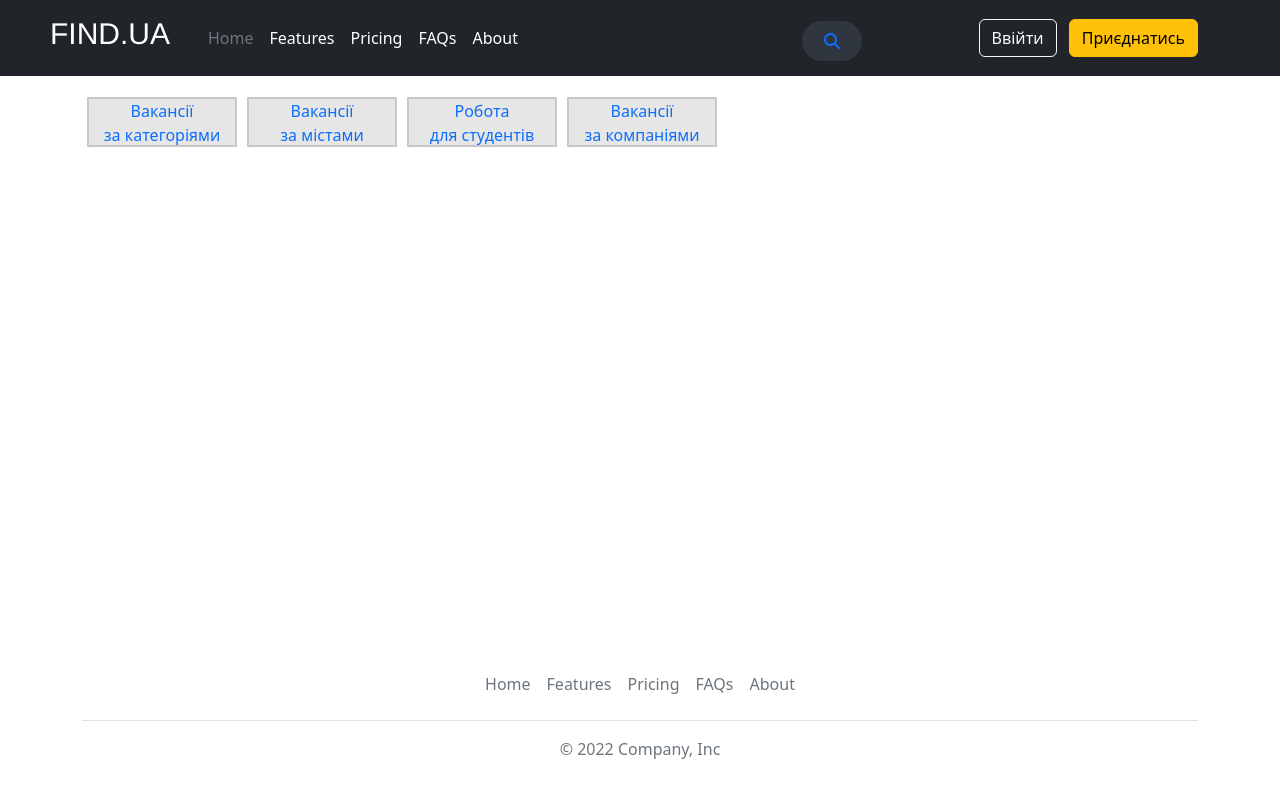
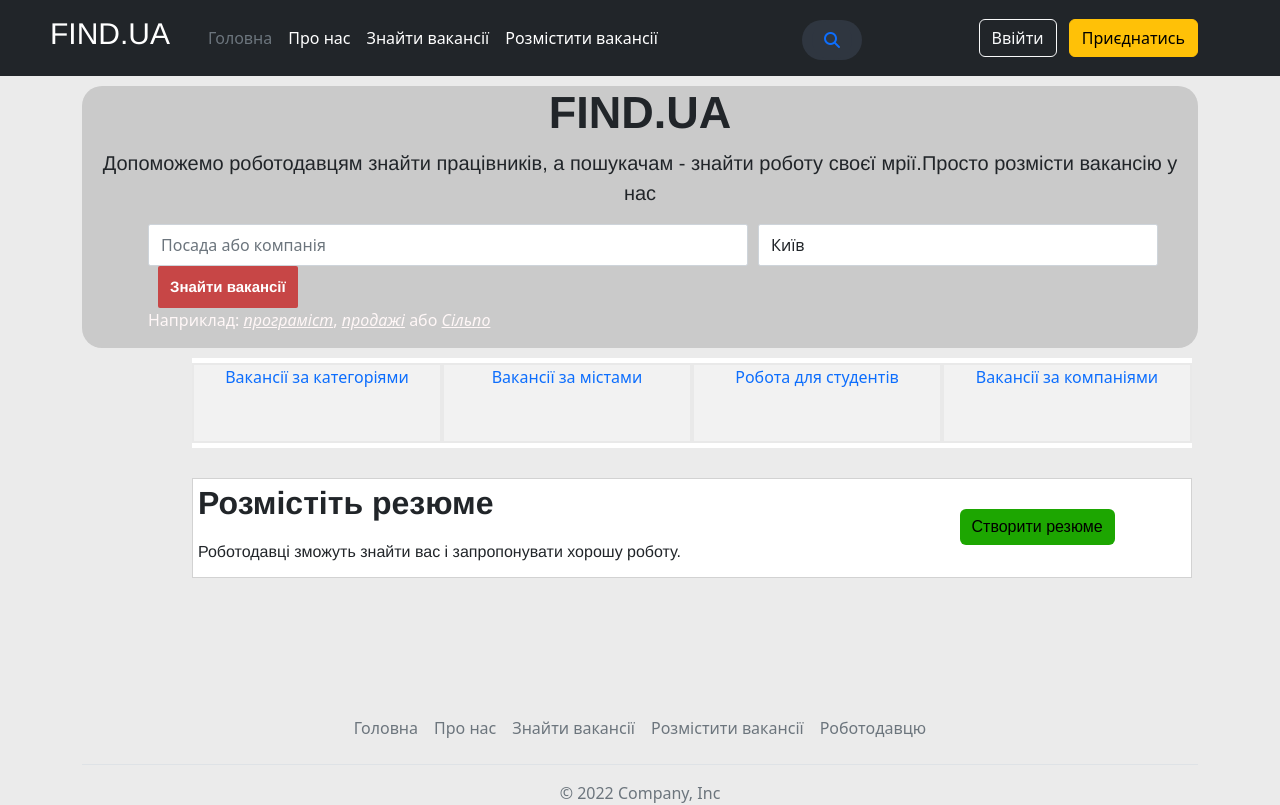
Before and after one commit to Dimaaap/site-for-find-work-django, a Django app: template worksite/main_page/templates/main_page/main_page.html in a window 1280 px wide. Before the commit the page ends 759 px from the top, so only its background shows below. Run offline with Django 3.2, Linux system fonts and the light colour scheme; the template is opened without the code that fills it, so the values that code supplies are empty; some libraries are stand-ins or nearby versions.

Commit message:
Оформив дизайн головної сторінки,зробив міграції,створив суперкористувача.Почав роботу над системою реєстрації користувачів

```diff
--- a/worksite/main_page/static/main_page/css/main_page.css
+++ b/worksite/main_page/static/main_page/css/main_page.css
@@ -11,13 +11,14 @@ body {
     margin: 0;
     padding: 0;
     height: 100%;
+    background-color: #EBEBEB;
 }
 
 
 /* SEARCH-BOX */
 .search-box {
     position: absolute; /* Задання контейнеру із полем для пошуку плаваючу позицію */
-    top: 0.1%;
+    top: 0%;
     left: 65%;
     transform: translate(-50%,50%);
     background: #2f3640;
@@ -58,6 +59,7 @@ body {
     background: white;
 }
 
+/* INPUT FIELD FORM */
 .search-txt {
     border: none;
     background: none;
@@ -73,6 +75,7 @@ body {
 }
 
 
+/* FOOTER */
 .wrapper {
     height: 100%
 }
@@ -88,22 +91,128 @@ body {
     margin-top: -80px;
 }
 
+/* MAIN CONTENT */
+main {
+    max-width: 1500px;
+    background-color: #CACACA;
+    min-height: 220px;
+    margin-top: 0px;
+    margin-top: 10px;
+    border: none;
+    border-radius: 20px;
+}
+
+main h1 {
+    text-align: center;
+    font-family: Helvetica;
+    font-weight: bold;
+    font-size: 45px;
+}
+
+.lead {
+    font-family: Helvetica;
+    font-size: 20px;
+    text-align: center;
+}
+
+/* INPUT FIELD FOR VACANCY SEARCH */
+#search {
+    width: 600px;
+    border-radius: 2px;
+    height: 42px;
+}
+#city-search {
+    margin-left: 10px;
+    height: 42px;
+    width: 400px;
+    border-radius: 2px;
+}
+
+/* SEARCH BUTTON FOR VACANCY */
+#sm-but {
+    max-width: 140px;
+    height: 42px;
+    margin-left: 10px;
+    font-size: 15px;
+    font-family: Helvetica;
+    border-radius: 2px;
+    background-color: #C74646;
+    border: none;
+    font-weight: bold;
+}
+
+.form-group {
+    margin-left: 50px;
+}
+
+/* EXAMPLE TEXT UNDER INPUT FIELD */
+#example {
+    color: #FFF7F7;
+    font-size: 16px;
+}
+
+#example em {
+    text-decoration: underline;
+}
+
+.input-holder {
+    float: left;
+}
+
+/* VACANCY CATEGORY LIST */
 .list-inline {
     margin-top: 10px;
+    display: flex;
+    align-items: center
+    min-height: 120px;
+    background-color: white;
+    max-width: 1000px;
+    margin-left: 110px;
 }
 
 .list-inline li {
+    vertical-align: middle;
     text-decoration: none;
-    background: #E6E6E6;
+    background: #F2F2F2;
     margin: 5px;
-    width: 150px;
+    width: 250px;
     text-align: center;
-    height: 50px;
+    height: 80px;
     float: left;
-    border: 2px solid #C7C7C7;
+    border: 2px solid #E9E9E9;
+    margin-left: 0px;
+    margin-right: 0px;
 }
 
 .list-inline a {
     text-decoration: none;
-    margin-top: 0px;
+    line-height: 0px;
 }
+
+/* CARD REZUME */
+.card{
+    height: 100px;
+    max-width: 1000px;
+    margin-top: 30px;
+    margin-left: 110px;
+    border-radius: 0px;
+    display: grid;
+}
+
+h2 {
+    font-family: Helvetica;
+    font-weight: bold;
+    padding: 5px;
+}
+
+.text-default {
+    padding: 5px;
+    font-family: Helvetica;
+}
+
+.col-sm-4 a{
+    background: #1DA601;
+    border: none;
+    margin-top: 30px;
+    font-family: sans-serif;
+}
--- a/worksite/main_page/templates/main_page/base.html
+++ b/worksite/main_page/templates/main_page/base.html
@@ -24,11 +24,10 @@
                 </a>
                   <h1 class="company-title">FIND.UA</h1>
                 <ul class="nav col-12 col-lg-auto me-lg-auto mb-2 justify-content-center mb-md-0">
-                  <li><a href="#" class="nav-link px-2 text-secondary">Home</a></li>
-                  <li><a href="#" class="nav-link px-2 text-white">Features</a></li>
-                  <li><a href="#" class="nav-link px-2 text-white">Pricing</a></li>
-                  <li><a href="#" class="nav-link px-2 text-white">FAQs</a></li>
-                  <li><a href="#" class="nav-link px-2 text-white">About</a></li>
+                  <li><a href="#" class="nav-link px-2 text-secondary">Головна</a></li>
+                  <li><a href="#" class="nav-link px-2 text-white">Про нас</a></li>
+                  <li><a href="#" class="nav-link px-2 text-white">Знайти вакансії</a></li>
+                  <li><a href="#" class="nav-link px-2 text-white">Розмістити вакансії</a></li>
                 </ul>
                 <div class="search-box">
                     <input class="search-txt" type="text" name="" placeholder="Пошук вакансій">
@@ -38,8 +37,6 @@
                 </div>
 
                 <div class="text-end">
-                  <!--<button type="button" class="btn btn-outline-light me-2">Login</button>
-                  <button type="button" class="btn btn-warning">Sign-up</button> -->
                     <a href="#" class="btn btn-outline-light me-2">Ввійти</a>
                     <a href="#" class="btn btn-warning">Приєднатись</a>
                 </div>
@@ -51,13 +48,13 @@
             </div>
     <div class="container">
         <footer class="py-3 my-4">
-    <ul class="nav justify-content-center border-bottom pb-3 mb-3">
-      <li class="nav-item"><a href="#" class="nav-link px-2 text-muted">Home</a></li>
-      <li class="nav-item"><a href="#" class="nav-link px-2 text-muted">Features</a></li>
-      <li class="nav-item"><a href="#" class="nav-link px-2 text-muted">Pricing</a></li>
-      <li class="nav-item"><a href="#" class="nav-link px-2 text-muted">FAQs</a></li>
-      <li class="nav-item"><a href="#" class="nav-link px-2 text-muted">About</a></li>
-    </ul>
+            <ul class="nav justify-content-center border-bottom pb-3 mb-3">
+                <li class="nav-item"><a href="/" class="nav-link px-2 text-muted">Головна</a></li>
+                <li class="nav-item"><a href="#" class="nav-link px-2 text-muted">Про нас</a></li>
+                <li class="nav-item"><a href="#" class="nav-link px-2 text-muted">Знайти вакансії</a></li>
+                <li class="nav-item"><a href="#" class="nav-link px-2 text-muted">Розмістити вакансії</a></li>
+                <li class="nav-item"><a href="#" class="nav-link px-2 text-muted">Роботодавцю</a></li>
+            </ul>
     <p class="text-center text-muted">© 2022 Company, Inc</p>
   </footer>
     </div>
--- a/worksite/main_page/templates/main_page/main_page.html
+++ b/worksite/main_page/templates/main_page/main_page.html
@@ -8,12 +8,34 @@
 
 {% block body %}
     <div class="container">
+        <main class="px-3">
+            <h1 class="main-content">FIND.UA</h1>
+            <p class="lead">Допоможемо роботодавцям знайти працівників, а пошукачам -
+                знайти роботу своєї мрії.Просто розмісти вакансію у нас
+            </p>
+            <div class="form-group clearfix cut-top">
+                <div class="input-holder input-search-job">
+                    <input type="text" value="" class="form-control jobseeker-search" id="search" name="search"
+                           placeholder="Посада або компанія"
+                           autocomplete="off">
+                </div>
+                <div class="input-holder input-search-city">
+                    <input type="text" id="city-search" autocomplete="off" value="Київ" placeholder="Місто"
+                           class="js-main-region form-control " data-context="searchJob">
+                </div>
+                <button class="btn btn-primary" type="submit" id="sm-but">Знайти вакансії
+                </button>
+                <p id="example">Наприклад: <em>програміст</em>, <em>продажі</em> або <em>Сільпо</em></p>
+            </div>
+        </main>
+    </div>
+    <div class="container">
         <ul class="list-inline menu-my-img add-top">
             <li class="i-by-category">
                 <a href="/jobs/by-category/">Вакансії за&nbsp;категоріями</a>
             </li>
             <li class="i-by-region">
-            <a href="/jobs/by-region/">Вакансії за&nbsp;містами</a>
+                <a href="/jobs/by-region/">Вакансії за&nbsp;містами  </a>
             </li>
             <li class="i-students">
                 <a href="/jobs/students/">Робота для&nbsp;студентів</a>
@@ -23,4 +45,18 @@
             </li>
         </ul>
     </div>
+    <div class="container">
+        <div class="card ">
+            <div class="row">
+                <div class="hidden-xs col-sm-8 col-md-9">
+                    <h2 class="icon-block">Розмістіть резюме</h2>
+                        <div class="icon-item icon-post-resume"></div>
+                        <p class="text-default">Роботодавці зможуть знайти вас і запропонувати хорошу роботу.</p>
+                </div>
+                <div class="col-sm-4 col-md-3">
+                    <a href="#" role="button" class="btn btn-info pull-right">Створити резюме</a>
+                </div>
+            </div>
+        </div>
+    </div>
 {% endblock %}
```
Also changed, not shown: worksite/worksite/settings.py (+0 -9 lines), worksite/main_page/static/main_page/images/main_page.png (added), worksite/main_page/views.py (line endings or trailing spaces). Lines whose indentation alone changed are shown as unchanged.
